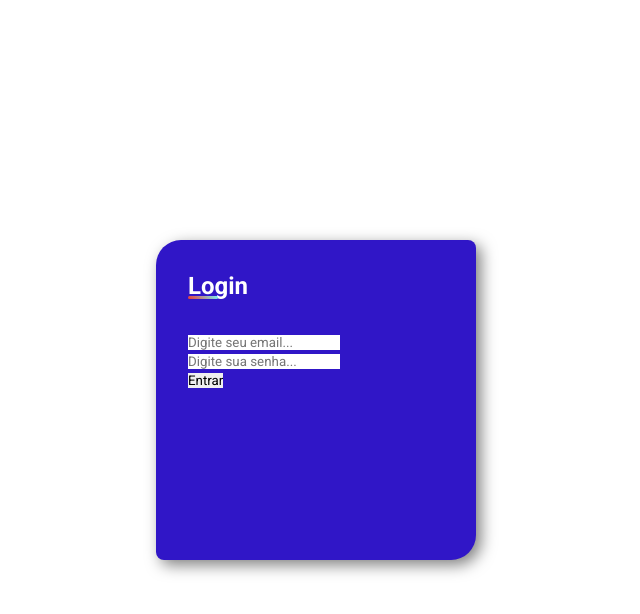
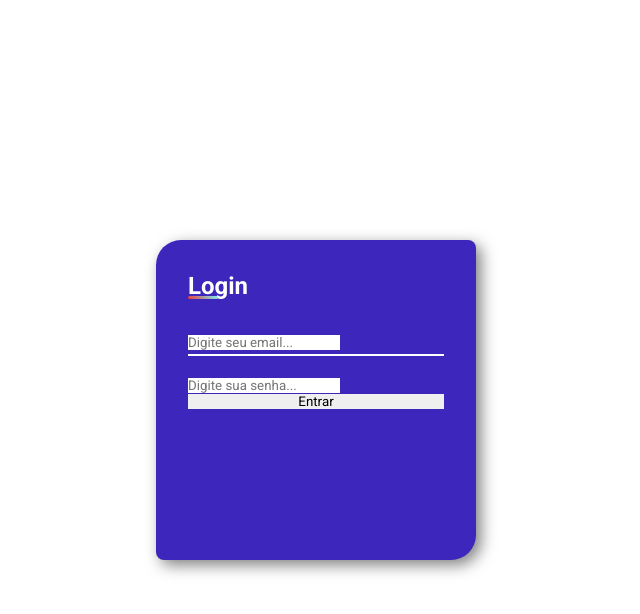
Before and after one commit to xaviermarcio/php_login, a PHP site: page / in a window 1280 px wide. Shown: the top 614 px of the page, without its empty margins (324-964 px from the left). Run offline with PHP 8.4, Linux system fonts and the light colour scheme.

Commit message:
Iniciando CSS

```diff
--- a/css/style.css
+++ b/css/style.css
@@ -17,7 +17,7 @@
 }
 
 main.container{
-    background: rgb(48, 22, 199);
+    background: rgb(60, 38, 188);
     min-width: 320px;
     min-height: 40vh;
     padding: 2rem;
@@ -41,3 +41,43 @@
     border-radius: 10px;
     background: linear-gradient(45deg , rgb(234, 57, 57), rgb(121, 242, 244));
 }
+
+form{
+    display: flex;
+    flex-direction: column;
+}
+
+.input-field{
+    position: relative;
+}
+
+form .input-field:first-child{
+    margin-bottom:  1.5rem;
+}
+
+.input-field .underline::before{
+    content: '';
+    position: absolute;
+    height: 2px;
+    width: 100%;
+    bottom: -5px;
+    left: 0;
+    background-color:#fff;
+}
+
+.input-field .underline::after{
+    content: '';
+    position: absolute;
+    height: 2px;
+    width: 100%;
+    bottom: -5px;
+    left: 0;
+    background: linear-gradient(45deg , rgb(234, 57, 57), rgb(121, 242, 244));
+    transform: scale(0);
+    transition: all .3s ease-in-out;
+    transform-origin: left;
+}
+
+.input-field input:focus ~ .underline::after{
+    transform: scaleX(1);
+}
```
